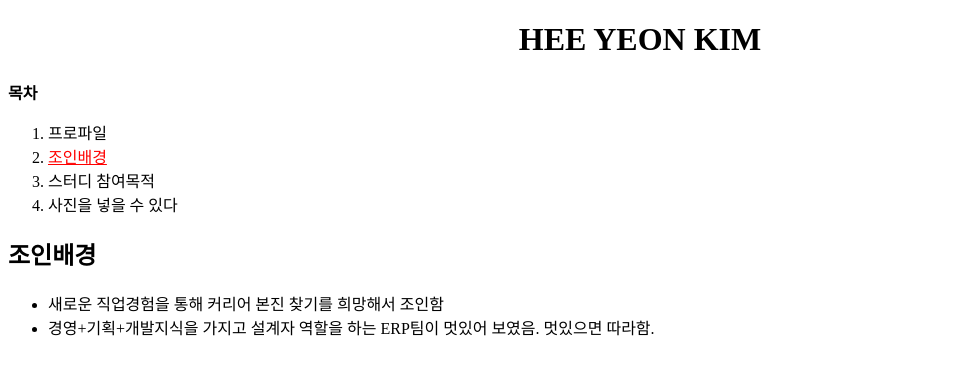
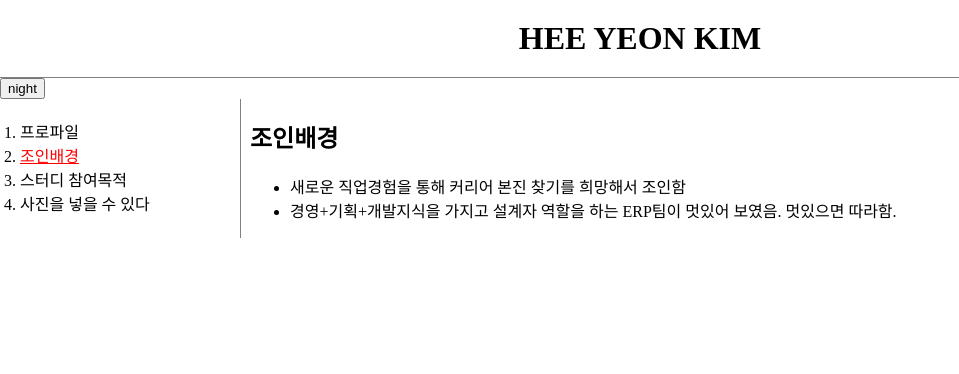
Before and after one commit to Cein1/webcode-hp, a plain HTML site: page 1.html in a window 1280 px wide. Shown: the whole page, without its empty margins (0-959 px from the left). Drawn offline with Linux system fonts and the light colour scheme.

Commit message:
Add files via upload

```diff
--- a/1.html
+++ b/1.html
@@ -1,9 +1,12 @@
 <!doctype html>
 <html>
 <head>
-  <title>김희연</title>
+  <title>김희연-조인배경</title>
   <meta charset="utf-8">
   <style>
+    body{
+      margin:0;
+    }
     a {
       color:black;
       text-decoration: none;
@@ -12,6 +15,21 @@
     h1{
       text font-size: 45px;
       text-align:center;
+      border-bottom:1px solid gray;
+      margin:0;
+      padding:20px;
+    }
+
+    ol{ /* ol은 block level element */
+      border-right:1px solid gray;
+      width:200px;
+      margin:0;
+      padding:20px;
+    }
+
+    #grid{
+      display:grid;
+      grid-template-columns: 250px 1fr;
     }
 
   </style>
@@ -19,7 +37,20 @@
 
 <body>
   <h1>HEE YEON KIM</h1>
-  <strong>목차</strong>
+
+  <input id="night_day" type="button" value="night" onclick="
+    if(document.querySelector('#night_day').value === 'night'){
+      document.querySelector('body').style.backgroundColor = 'black';
+      document.querySelector('body').style.color = 'white';
+      document.querySelector('#night_day').value = 'day';
+    } else{
+      document.querySelector('body').style.backgroundColor = 'white';
+      document.querySelector('body').style.color = 'black';
+      document.querySelector('#night_day').value = 'night';
+    }
+  ">
+
+  <div id="grid">
     <ol>
         <li><a href="index.html">프로파일</a></li>
         <li><a href="1.html" style="color:red;text-decoration:underline">조인배경</a></li>
@@ -27,11 +58,16 @@
         <li><a href="3.html">사진을 넣을 수 있다</a></li>
     </ol>
 
-  <h2>조인배경</h2>
-  <p><ul>
-    <li>새로운 직업경험을 통해 커리어 본진 찾기를 희망해서 조인함</li>
-    <li>경영+기획+개발지식을 가지고 설계자 역할을 하는 ERP팀이 멋있어 보였음. 멋있으면 따라함.</li>
-    </ul></p>
+    <div>
+      <h2>조인배경</h2>
+      <p><ul>
+        <li>새로운 직업경험을 통해 커리어 본진 찾기를 희망해서 조인함</li>
+        <li>경영+기획+개발지식을 가지고 설계자 역할을 하는 ERP팀이 멋있어 보였음. 멋있으면 따라함.</li>
+        </ul></p>
+    </div>
+
+  </div>
+
 
 </body>
 </html>
```
Also changed, not shown: 2.html (+40 -6 lines), 3.html (+42 -6 lines), index.html (+36 -1 lines).
